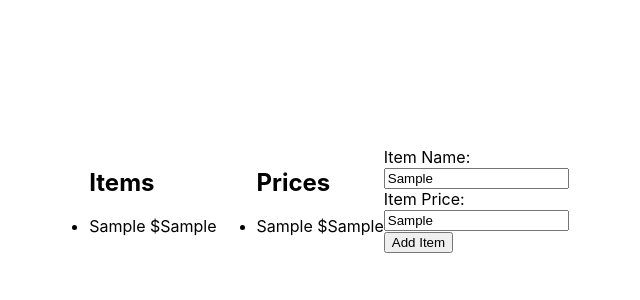
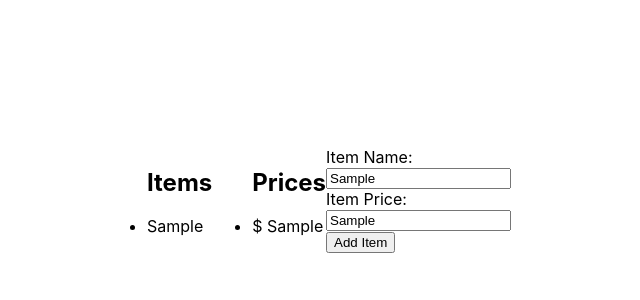
Before and after one commit to ifaz-alam/test301, a Next.js app: page / in a window 1280 px wide. Both pictures are taken after typing "Sample", "Sample" into the empty fields and a click on the input "Add Item". Shown: the top 300 px of the page, without its empty margins (331-971 px from the left). Built offline with nearby package versions, Linux system fonts and the light colour scheme.

Commit message:
separated name and price components

```diff
--- a/pages/_app.js
+++ b/pages/_app.js
@@ -8,7 +8,7 @@ function MyApp({ Component, pageProps }) {
   // State
   const [items, setItems] = useState([]);
 
-  // Binding
+  // Binding our input fields as a way to access the DOM
   const itemText = useRef();
   const itemPrice = useRef();
 
@@ -22,7 +22,7 @@ function MyApp({ Component, pageProps }) {
 
   function addItem(event) {
     event.preventDefault();
-    const next = [...items, `${itemText.current.value} \$${itemPrice.current.value}`];
+    const next = [...items, { itemName: itemText.current.value, itemPrice: itemPrice.current.value}];
     setItems(next);
     localStorage.setItem('items', JSON.stringify.next);
   }
@@ -37,22 +37,14 @@ function MyApp({ Component, pageProps }) {
         <div>
           <ul>
             <h2>Items</h2>
-            {items.map(item => (
-            <>
-            <li key={item}>{item}</li>
-            </>
-            ))}
+            {items.map(item => (<li key={item.itemName}>{item.itemName}</li>))}
           </ul>
         </div>
 
         <div>
           <ul>
             <h2>Prices</h2>
-            {items.map(item => (
-            <>
-            <li key={item}>{item}</li>
-            </>
-            ))}
+            {items.map(item => (<li key={item.itemPrice}>{`\$ ${item.itemPrice}`}</li>))}
           </ul>
         </div>
 
```
